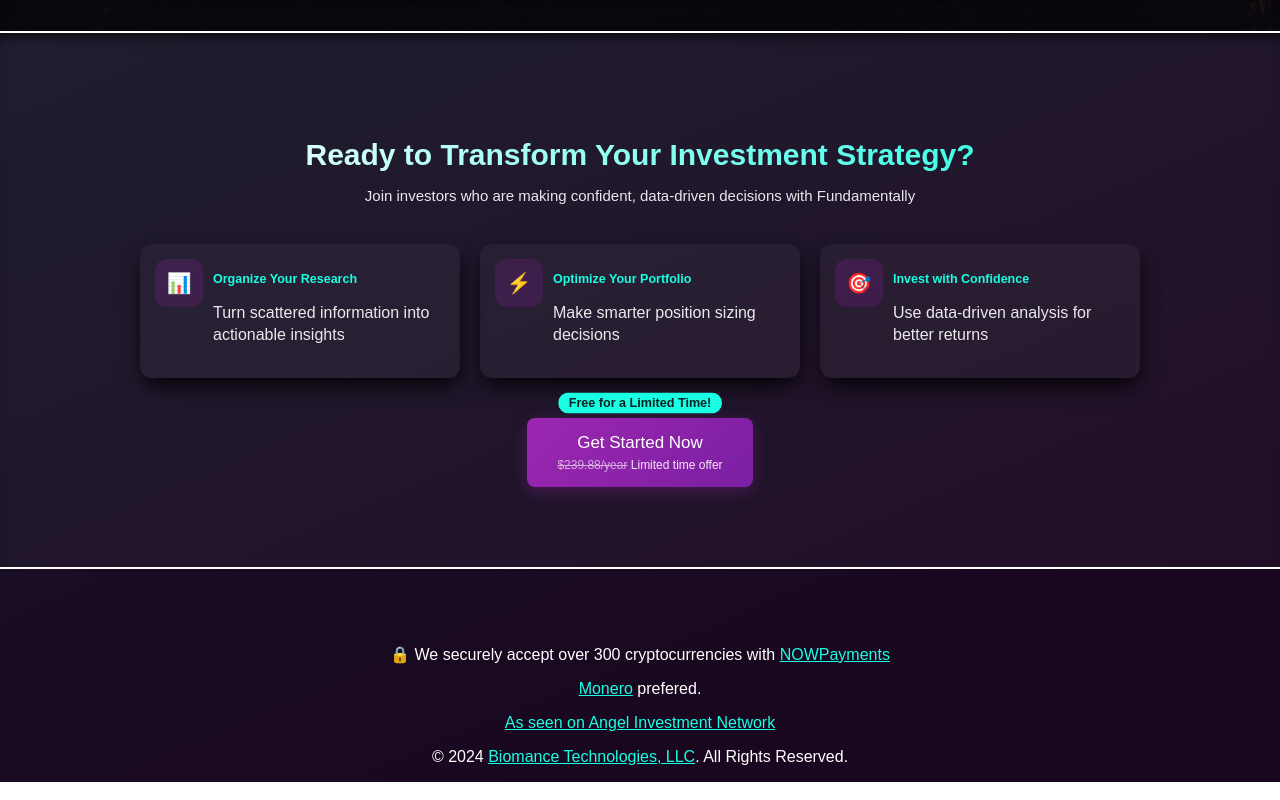
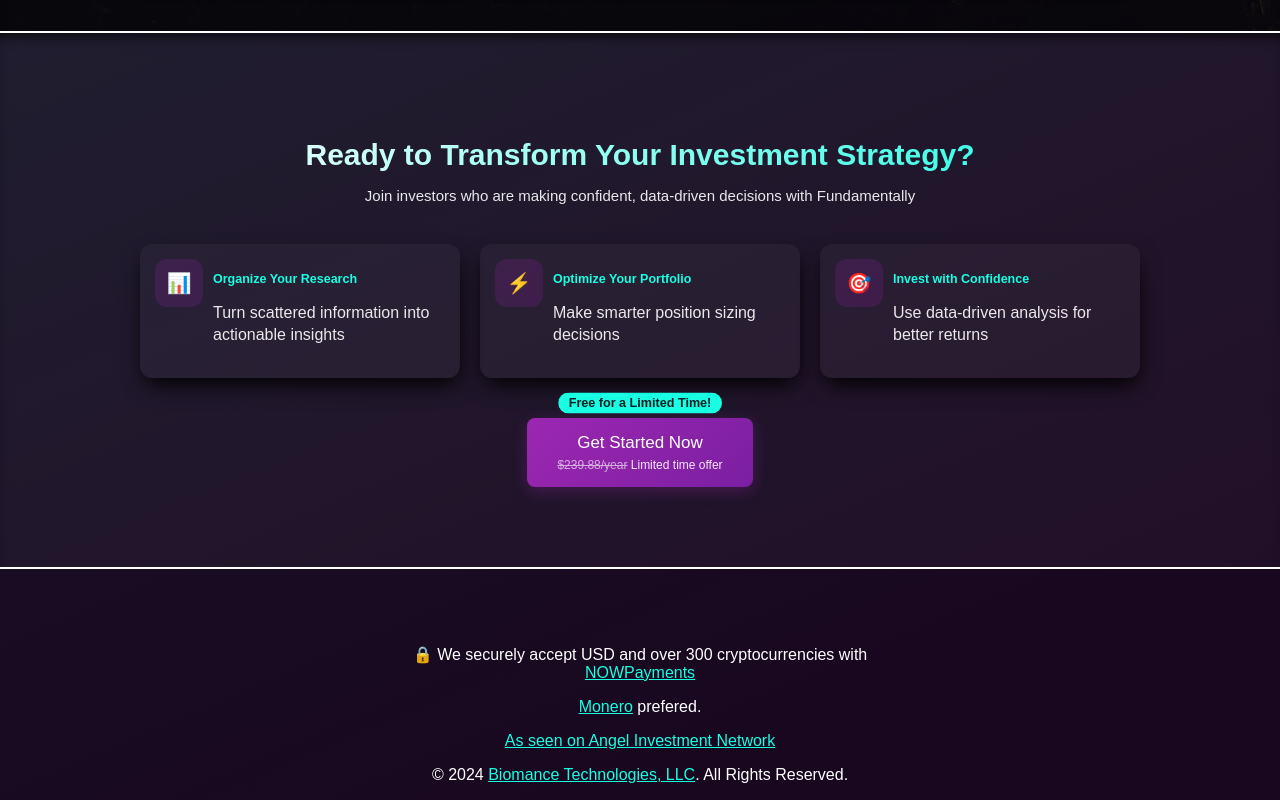
Before and after one commit to razorsyntax/fundamentally-fleek, an Angular app: page / in a window 1280 px wide. Shown: the part 4008-4808 px from the top of the page. Built offline with nearby package versions, Linux system fonts and the light colour scheme; some icons are missing.

Commit message:
added note about USD

```diff
--- a/src/app/library/components/footer/footer.component.html
+++ b/src/app/library/components/footer/footer.component.html
@@ -15,7 +15,7 @@
       </a>
     </div>
     <p>
-      🔒 We securely accept over 300 cryptocurrencies with
+      🔒 We securely accept USD and over 300 cryptocurrencies with
       <a style="color: #18ffe3" href="https://nowpayments.io/" target="self"
         >NOWPayments</a
       >
```
